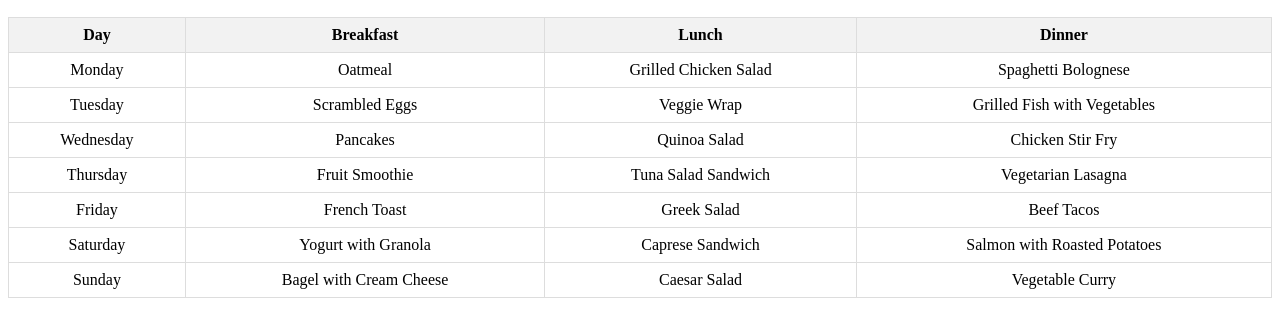
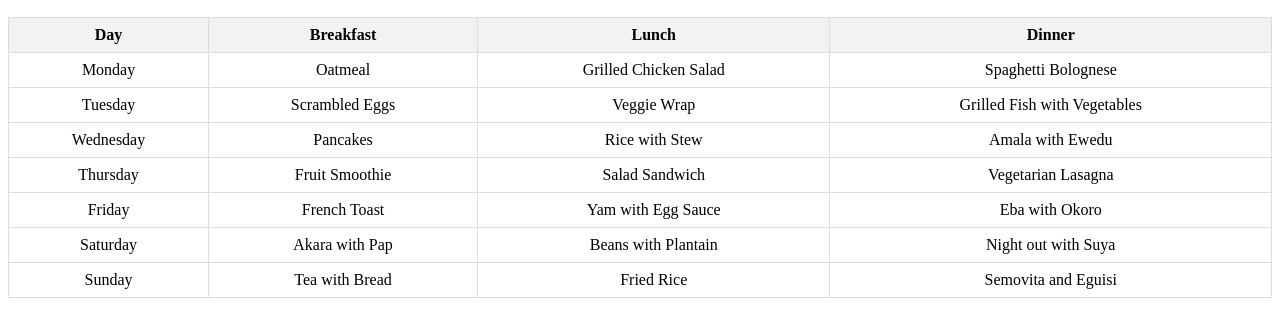
Before and after one commit to CletsyMedia/skillharvest_proj, a plain HTML site: page index.html in a window 1280 px wide. Shown: the part 50-386 px from the top of the page. Drawn offline with Linux system fonts and the light colour scheme.

Commit message:
Building tables in html

```diff
--- a/index.html
+++ b/index.html
@@ -50,32 +50,32 @@
     <tr>
       <td>Wednesday</td>
       <td>Pancakes</td>
-      <td>Quinoa Salad</td>
-      <td>Chicken Stir Fry</td>
+      <td>Rice with Stew</td>
+      <td>Amala with Ewedu</td>
     </tr>
     <tr>
       <td>Thursday</td>
       <td>Fruit Smoothie</td>
-      <td>Tuna Salad Sandwich</td>
+      <td>Salad Sandwich</td>
       <td>Vegetarian Lasagna</td>
     </tr>
     <tr>
       <td>Friday</td>
       <td>French Toast</td>
-      <td>Greek Salad</td>
-      <td>Beef Tacos</td>
+      <td>Yam with Egg Sauce</td>
+      <td>Eba with Okoro</td>
     </tr>
     <tr>
       <td>Saturday</td>
-      <td>Yogurt with Granola</td>
-      <td>Caprese Sandwich</td>
-      <td>Salmon with Roasted Potatoes</td>
+      <td>Akara with Pap</td>
+      <td>Beans with Plantain</td>
+      <td>Night out with Suya</td>
     </tr>
     <tr>
       <td>Sunday</td>
-      <td>Bagel with Cream Cheese</td>
-      <td>Caesar Salad</td>
-      <td>Vegetable Curry</td>
+      <td>Tea with Bread</td>
+      <td>Fried Rice</td>
+      <td>Semovita and Eguisi</td>
     </tr>
   </table>
 
```
